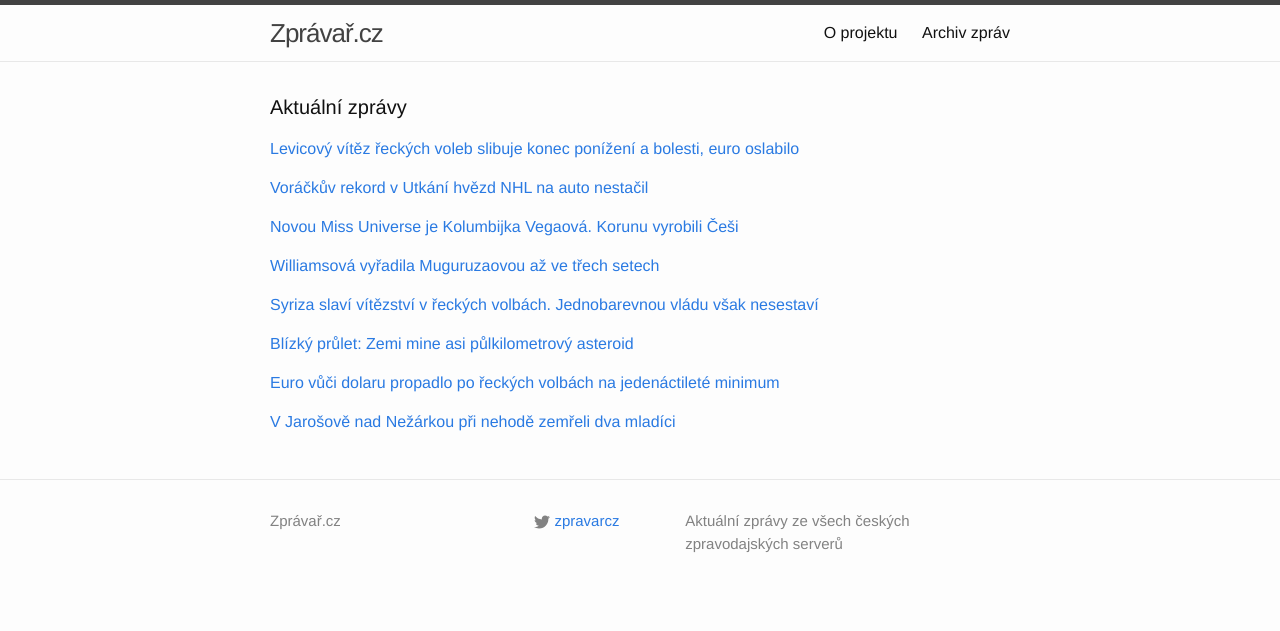
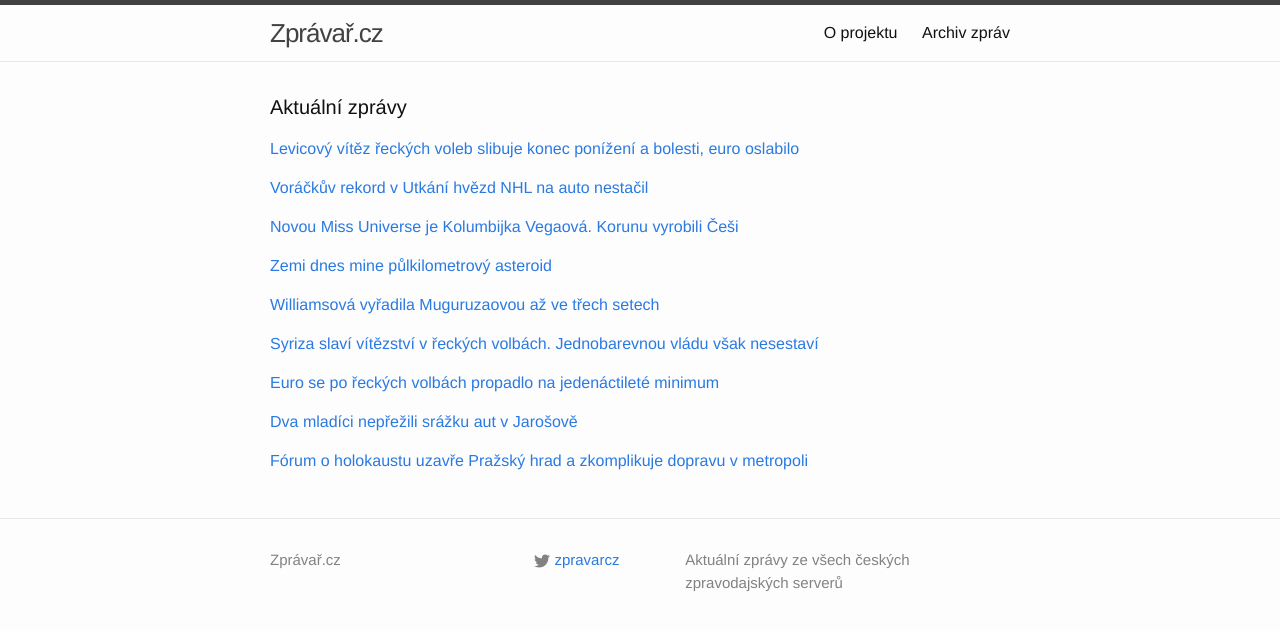
Before and after one commit to adliska/zpravar, a Jekyll site: the page built from index.html, in a window 1280 px wide. Shown: the top 631 px of the page. Built offline with Jekyll 4.4.1, drawn with Linux system fonts in a browser that asks for light colours; some of the changed lines change nothing that is shown.

Commit message:
zpravar news update

```diff
--- a/index.html
+++ b/index.html
@@ -46,8 +46,18 @@ layout: default
 <li><a href=http://www.novinky.cz/koktejl/359787-novou-miss-universe-se-stala-kolumbijka-paulina-vegaova.html>Novou Miss Universe se stala Kolumbijka Paulina Vegaová  - www.novinky.cz</a></li>
 <li><a href=http://www.ceskenoviny.cz/zpravy/zpravy/novou-miss-universe-se-stala-kolumbijka-paulina-vegaova/1173402>Novou Miss Universe se stala Kolumbijka Paulina Vegaová - www.ceskenoviny.cz</a></li>
 </ul>
-</div><p><a href="javascript:;" onclick="toggle_visibility('zpravy3')">Williamsová vyřadila Muguruzaovou až ve třech setech</a></p>
+</div><p><a href="javascript:;" onclick="toggle_visibility('zpravy3')">Zemi dnes mine půlkilometrový asteroid</a></p>
 <div id="zpravy3" style="display:none">
+<ul>
+<li><a href=http://www.ceskatelevize.cz/ct24/svet/299482-zemi-dnes-mine-pulkilometrovy-asteroid/>Zemi dnes mine půlkilometrový asteroid - www.ceskatelevize.cz</a></li>
+<li><a href=http://www.ceskatelevize.cz/ct24/domaci/299482-zemi-dnes-mine-pulkilometrovy-asteroid/>Zemi dnes mine půlkilometrový asteroid - www.ceskatelevize.cz</a></li>
+<li><a href=http://www.ceskatelevize.cz/ct24/domaci/299482-blizky-prulet-zemi-mine-asi-pulkilometrovy-asteroid/>Blízký průlet: Zemi mine asi půlkilometrový asteroid - www.ceskatelevize.cz</a></li>
+<li><a href=http://echo24.cz/a/wbDxu>Kolem Země proletí asteroid o průměru asi půl kilometru - echo24.cz</a></li>
+<li><a href=http://www.ceskenoviny.cz/zpravy/zpravy/kolem-zeme-proleti-asteroid-o-prumeru-asi-pul-kilometru/1173399>Kolem Země proletí asteroid o průměru asi půl kilometru - www.ceskenoviny.cz</a></li>
+<li><a href=http://www.tyden.cz/rubriky/veda/vesmir/zemi-mine-velky-asteroid-mluvi-se-o-blizkem-pruletu_331329.html>Zemi mine velký asteroid. Mluví se o blízkém průletu - www.tyden.cz</a></li>
+</ul>
+</div><p><a href="javascript:;" onclick="toggle_visibility('zpravy4')">Williamsová vyřadila Muguruzaovou až ve třech setech</a></p>
+<div id="zpravy4" style="display:none">
 <ul>
 <li><a href=http://www.denik.cz/tenis/williamsova-vyradila-muguruzaovou-az-ve-trech-setech-20150126.html>Williamsová vyřadila Muguruzaovou až ve třech setech - www.denik.cz</a></li>
 <li><a href=http://sport.idnes.cz/australian-open-4-kolo-cibulkova-daa-/tenis.aspx?c=A150126_061836_tenis_vis>Cibulkové se v Austrálii znovu daří, ve čtvrtfinále se utká se Serenou Williamsovou - sport.idnes.cz</a></li>
@@ -56,8 +66,8 @@ layout: default
 <li><a href=http://www.sportovninoviny.cz/zpravy/williamsova-vyhrala-nad-muguruzaovou-az-po-trech-setech/1173404>Williamsová vyhrála nad Muguruzaovou až po třech setech - www.sportovninoviny.cz</a></li>
 <li><a href=http://sport.idnes.cz/cibulkove-se-v-australii-znovu-dari-ve-ctvrtfinale-se-utka-se-serenou-williamsovou-gz2-/tenis.aspx?c=A150126_061836_tenis_vis>Cibulkové se v Austrálii znovu daří, ve čtvrtfinále se utká se Serenou Williamsovou - sport.idnes.cz</a></li>
 </ul>
-</div><p><a href="javascript:;" onclick="toggle_visibility('zpravy4')">Syriza slaví vítězství v řeckých volbách. Jednobarevnou vládu však nesestaví</a></p>
-<div id="zpravy4" style="display:none">
+</div><p><a href="javascript:;" onclick="toggle_visibility('zpravy5')">Syriza slaví vítězství v řeckých volbách. Jednobarevnou vládu však nesestaví</a></p>
+<div id="zpravy5" style="display:none">
 <ul>
 <li><a href=http://www.rozhlas.cz/_zprava/syriza-slavi-vitezstvi-v-reckych-volbach-jednobarevnou-vladu-vsak-nesestavi--1447751>Syriza slaví vítězství v řeckých volbách. Jednobarevnou vládu však nesestaví - www.rozhlas.cz</a></li>
 <li><a href=http://www.rozhlas.cz/_zprava/syriza-slavi-vitezstvi-v-reckych-volbach-jednobarevnou-vladu-ale-nesestavi--1447751>Syriza slaví vítězství v řeckých volbách. Jednobarevnou vládu ale nesestaví - www.rozhlas.cz</a></li>
@@ -65,27 +75,28 @@ layout: default
 <li><a href=http://www.rozhlas.cz/_zprava/vitezem-reckych-voleb-je-radikalne-levicova-syriza-jednobarevnou-vladu-ale-nesestavi--1447751>Vítězem řeckých voleb je radikálně levicová Syriza. Jednobarevnou vládu ale nesestaví - www.rozhlas.cz</a></li>
 <li><a href=http://www.rozhlas.cz/_zprava/recke-predcasne-volby-vyhrala-radikalni-levice-syriza-samaras-uznal-porazku--1447751>Řecké předčasné volby vyhrála radikální levice Syriza, Samaras uznal porážku - www.rozhlas.cz</a></li>
 </ul>
-</div><p><a href="javascript:;" onclick="toggle_visibility('zpravy5')">Blízký průlet: Zemi mine asi půlkilometrový asteroid</a></p>
-<div id="zpravy5" style="display:none">
-<ul>
-<li><a href=http://www.ceskatelevize.cz/ct24/domaci/299482-blizky-prulet-zemi-mine-asi-pulkilometrovy-asteroid/>Blízký průlet: Zemi mine asi půlkilometrový asteroid - www.ceskatelevize.cz</a></li>
-<li><a href=http://echo24.cz/a/wbDxu>Kolem Země proletí asteroid o průměru asi půl kilometru - echo24.cz</a></li>
-<li><a href=http://www.ceskenoviny.cz/zpravy/zpravy/kolem-zeme-proleti-asteroid-o-prumeru-asi-pul-kilometru/1173399>Kolem Země proletí asteroid o průměru asi půl kilometru - www.ceskenoviny.cz</a></li>
-<li><a href=http://www.tyden.cz/rubriky/veda/vesmir/zemi-mine-velky-asteroid-mluvi-se-o-blizkem-pruletu_331329.html>Zemi mine velký asteroid. Mluví se o blízkém průletu - www.tyden.cz</a></li>
-</ul>
-</div><p><a href="javascript:;" onclick="toggle_visibility('zpravy6')">Euro vůči dolaru propadlo po řeckých volbách na jedenáctileté minimum</a></p>
+</div><p><a href="javascript:;" onclick="toggle_visibility('zpravy6')">Euro se po řeckých volbách propadlo na jedenáctileté minimum</a></p>
 <div id="zpravy6" style="display:none">
 <ul>
+<li><a href=http://zpravy.e15.cz/zahranicni/ekonomika/euro-se-po-reckych-volbach-propadlo-na-jedenactilete-minimum-1156356>Euro se po řeckých volbách propadlo na jedenáctileté minimum - zpravy.e15.cz</a></li>
 <li><a href=http://zpravy.e15.cz/zahranicni/ekonomika/euro-vuci-dolaru-propadlo-po-reckych-volbach-na-jedenactilete-minimum-1156356>Euro vůči dolaru propadlo po řeckých volbách na jedenáctileté minimum - zpravy.e15.cz</a></li>
 <li><a href=http://echo24.cz/a/w4VFZ>Euro k dolaru kleslo na jedenáctileté minimum - echo24.cz</a></li>
 <li><a href=http://www.denik.cz/ekonomika/euro-po-reckych-volbach-kleslo-k-dolaru-na-jedenactilete-minimum-20150126.html>Euro po řeckých volbách kleslo k dolaru na jedenáctileté minimum - www.denik.cz</a></li>
 <li><a href=http://www.financninoviny.cz/zpravodajstvi/zpravy/euro-po-reckych-volbach-kleslo-k-dolaru-na-jedenactilete-minimum/1173424>Euro po řeckých volbách kleslo k dolaru na jedenáctileté minimum - www.financninoviny.cz</a></li>
 </ul>
-</div><p><a href="javascript:;" onclick="toggle_visibility('zpravy7')">V Jarošově nad Nežárkou při nehodě zemřeli dva mladíci</a></p>
+</div><p><a href="javascript:;" onclick="toggle_visibility('zpravy7')">Dva mladíci nepřežili srážku aut v Jarošově</a></p>
 <div id="zpravy7" style="display:none">
 <ul>
+<li><a href=http://www.tyden.cz/rubriky/domaci/dva-mladici-neprezili-srazku-aut-v-jarosove_331335.html>Dva mladíci nepřežili srážku aut v Jarošově - www.tyden.cz</a></li>
 <li><a href=http://www.ceskenoviny.cz/zpravy/zpravy/v-jarosove-nad-nezarkou-pri-nehode-zemreli-dva-mladici/1173403>V Jarošově nad Nežárkou při nehodě zemřeli dva mladíci - www.ceskenoviny.cz</a></li>
 <li><a href=http://zpravy.aktualne.cz/regiony/v-jarosove-nad-nezarkou-pri-nehode-zemreli-dva-lide/r~58d5e438a51f11e4aff10025900fea04/>V Jarošově nad Nežárkou při nehodě zemřeli dva lidé - zpravy.aktualne.cz</a></li>
 <li><a href=http://www.novinky.cz/krimi/359788-v-jarosove-nad-nezarkou-zemreli-pri-nehode-dva-mladici.html>V Jarošově nad Nežárkou zemřeli při nehodě dva mladíci - www.novinky.cz</a></li>
 </ul>
+</div><p><a href="javascript:;" onclick="toggle_visibility('zpravy8')">Fórum o holokaustu uzavře Pražský hrad a zkomplikuje dopravu v metropoli</a></p>
+<div id="zpravy8" style="display:none">
+<ul>
+<li><a href=http://www.novinky.cz/domaci/359792-forum-o-holokaustu-uzavre-prazsky-hrad-a-zkomplikuje-dopravu-v-metropoli.html>Fórum o holokaustu uzavře Pražský hrad a zkomplikuje dopravu v metropoli - www.novinky.cz</a></li>
+<li><a href=http://www.ceskenoviny.cz/zpravy/zpravy/v-cesku-zacinaji-pripominky-holokaustu-forem-o-rustu-extremismu/1172578>V Česku začínají připomínky holokaustu fórem o růstu extremismu - www.ceskenoviny.cz</a></li>
+<li><a href=http://www.ceskatelevize.cz/ct24/domaci/299091-polska-pieta-mimo-polsko-praha-vzpomene-osvobozeni-osvetimi/>Polská pieta mimo Polsko. Praha vzpomene osvobození Osvětimi - www.ceskatelevize.cz</a></li>
+</ul>
 </div></div>
```
